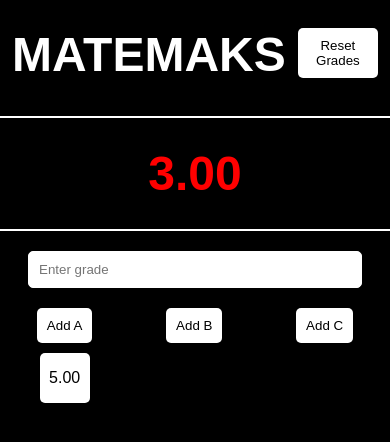
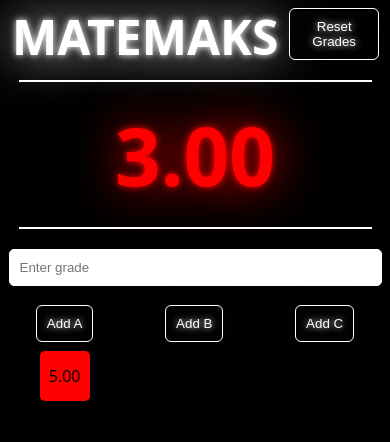
Before and after one commit to B-J-D/matemaks-website, a website: page public/index.html in a window 390 px wide. Both pictures are taken after typing "5" into the empty fields and a click on the button "Add A". Drawn offline with Linux system fonts and the light colour scheme.

Commit message:
Add valid grade range and update category buttons in grades.js and index.html. Apply media query styles to main element in styles.css

```diff
--- a/public/grades.js
+++ b/public/grades.js
@@ -1,3 +1,4 @@
+
 document.addEventListener("DOMContentLoaded", () => {
   const gradeInput = document.getElementById("grade-input");
   const addCategoryA = document.getElementById("add-category-a");
@@ -43,9 +44,9 @@ document.addEventListener("DOMContentLoaded", () => {
   }
 
   function addGrade(category) {
-    const gradeValue = parseFloat(gradeInput.value);
-    if (isNaN(gradeValue) || gradeValue < 0 || gradeValue > 10) {
-      alert("Please enter a valid grade between 0 and 10.");
+    const gradeValue = parseFloat(gradeInput.value) || 0;
+    if (isNaN(gradeValue) || gradeValue < 0 || gradeValue > 12) {
+      alert("Please enter a valid grade between 0 and 12.");
       return;
     }
 
--- a/public/index.html
+++ b/public/index.html
@@ -7,31 +7,33 @@
     <title>Matemaks</title>
 </head>
 <body>
+    <div class="main">
         <header>
             <h1>MATEMAKS</h1>
             <button id="reset-grades" class="top-right">Reset Grades</button>
         </header>
         <hr>
         <div id="average-display" class="center">
-        <h2>0.00</h2>
+            <h2 class="white">0.00</h2>
         </div>
         <hr>
         <input type="number" id="grade-input" placeholder="Enter grade" min="0" max="10" step="0.01">
         <div class="grade-categories">
-        <div class="category">
+            <div class="category catA">
                 <button id="add-category-a">Add A</button>
                 <div id="grades-a" class="grades-container"></div>
             </div>
-        <div class="category">
+            <div class="category catB">
                 <button id="add-category-b">Add B</button>
                 <div id="grades-b" class="grades-container"></div>
             </div>
-        <div class="category">
+            <div class="category catC">
                 <button id="add-category-c">Add C</button>
                 <div id="grades-c" class="grades-container"></div>
             </div>
         </div>
         <script type="module" src="grades.js"></script>
+    </div>
 </body>
 </html>
 </button></title>
--- a/public/styles.css
+++ b/public/styles.css
@@ -1,5 +1,26 @@
+@media screen and (orientation: landscape) {
+    .main {
+        margin: 1em;
+        width: 40vw;
+        background-color: #141414; /* Changed to a lighter color */
+        border-radius: 10px; /* Added rounded edges */
+        height: 100vh;
+    }
+}
+
+@media screen and (orientation: portrait) {
+    .main {
+        width: 100vw;
+    }
+}
+
+
 body {
-    font-family: Arial, sans-serif;
+    display: flex;
+    flex-direction: column;
+    justify-content: center;
+    align-items: center;
+    font-family: "Open Sans", sans-serif;
     background-color: #000000;
     color: #ffffff;
     margin: 0;
@@ -7,18 +28,22 @@ body {
 }
 
 header {
-    height: 10vh;
+    height: 2em;
     display: flex;
     justify-content: center;
     align-items: center;
-    gap:0.5em;
+    gap: 0.5em;
     padding: 0.5em;
     font-size: 1.5em;
     font-weight: bold;
+    text-shadow:
+    0 0 7px #fff,
+    0 0 50px #fff;
 }
 
 hr {
     border: 1px solid #ffffff;
+    width: 90%;
 }
 
 .top-right {
@@ -33,20 +58,29 @@ hr {
 }
 
 #average-display h2 {
-    font-size: 3em;
-    margin: 20px;
+    font-size: 5em;
+    margin: 10px;
 }
 
 #average-display h2.white {
     color: #ffffff;
+    text-shadow:
+        0 0 7px #fff,
+        0 0 50px #fff;
 }
 
 #average-display h2.red {
     color: #ff0000;
+    text-shadow:
+    0 0 7px #ff0000,
+    0 0 50px #ff0000;
 }
 
 #average-display h2.green {
     color: #00ff00;
+    text-shadow:
+    0 0 7px #00ff00,
+    0 0 50px #00ff00;
 }
 
 input[type="number"] {
@@ -55,7 +89,7 @@ input[type="number"] {
     padding: 10px;
     border: 1px solid #ffffff;
     border-radius: 5px;
-    width: 80vw;
+    width: 90%;
 }
 
 .grade-categories {
@@ -70,14 +104,28 @@ input[type="number"] {
     align-items: center;
 }
 
+.catA .grade{
+    background-color: #ff0000;
+}
+.catB .grade{
+    background-color: #32CD32;
+}
+.catC .grade{
+    background-color: #87CEFA;
+}
+
 button {
-    background-color: #ffffff;
-    color: #000000;
+    background-color: #000000;
+    color: #ffffff;
     border: none;
     padding: 10px;
     border-radius: 5px;
     cursor: pointer;
     margin-bottom: 10px;
+    outline: 1px solid #ffffff; /* Added white outline */
+    text-shadow:
+    0 0 7px #fff,
+    0 0 50px #fff;
 }
 
 /* button.top-right {
@@ -89,7 +137,7 @@ button {
 button:hover {
     background-color: #ffffff;
     color: #000000;
-    border: 1px solid #ffffff;
+    outline: 1px solid #000000;
 }
 
 .grades-container {
@@ -102,8 +150,8 @@ button:hover {
     display: flex;
     justify-content: center;
     align-items: center;
-    background-color: #ffffff;
-    color: #000000;
+    background-color: #000000;
+    color: #000;
     width: 50px;
     height: 50px;
     border-radius: 5px;
```
Lines whose indentation alone changed are shown as unchanged.
